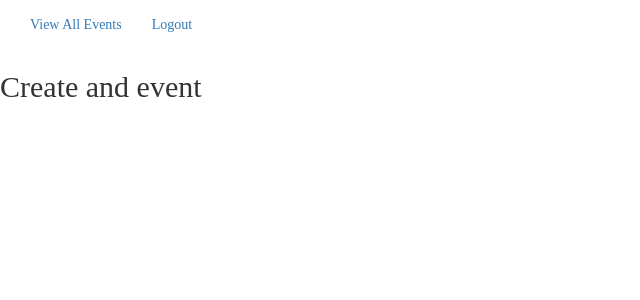
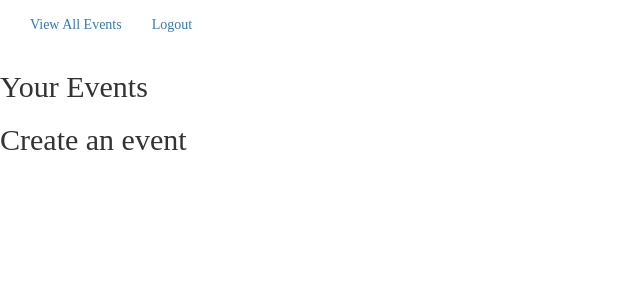
Before and after one commit to nurarenke/Seater, a Flask app: template templates/events.html in a window 1280 px wide. Shown: the top 300 px of the page, without its empty margins (0-640 px from the left). Run offline with Flask 2, Linux system fonts and the light colour scheme; the template is opened without the code that fills it, so the values that code supplies are empty; the visitor is signed in with stand-in values (Sample User, id 1); parts of the project's set-up code (start-up, migrations or seed data) failed here and were passed over; some libraries are stand-ins or nearby versions.

Commit message:
Add list of events

```diff
--- a/server.py
+++ b/server.py
@@ -6,6 +6,8 @@ from flask import Flask, render_template, request, flash, redirect, session
 from flask_debugtoolbar import DebugToolbarExtension
 
 from model import connect_to_db, db, User, Attendee, Event, Table, SeatingRelationship
+
+from assignments import table_assignments
 
 
 app = Flask(__name__)
@@ -75,7 +77,7 @@ def login_process():
     session["user_id"] = user.user_id
 
     flash("Logged in")
-    return render_template("/events.html")
+    return redirect("/")
 
 @app.route('/logout')
 def logout():
@@ -85,11 +87,20 @@ def logout():
     flash("Logged Out.")
     return redirect("/")
 
-@app.route('/events')
+@app.route('/events/')
 def display_events():
     '''Displays user's events'''
 
-    return render_template('/events.html')
+    user_id = session.get("user_id")
+
+    if user_id:
+        user_events = Event.query.filter_by(user_id = user_id).all()
+
+    else:
+        user_events = None
+
+    return render_template('/events.html',
+                            user_events=user_events)
 
 @app.route('/event-info')
 def display_attendee_list():
@@ -195,7 +206,16 @@ def table_detail(table_id):
 def assign_tables():
     '''assign tables'''
 
-pass
+    assignments = table_assignments()
+
+    for attendee_id in assignments[1]:
+        attendee = db.session.query(Attendee).filter(
+            Attendee.attendee_id==attendee_id).first()
+        attendee.table_id = 1
+        db.session.add(attendee)
+
+        return render_template()
+    pass
 
 
 if __name__ == "__main__":
--- a/templates/base.html
+++ b/templates/base.html
@@ -13,7 +13,7 @@
   <div class="collapse navbar-collapse">
             <ul class="nav navbar-nav">
             {% if "user_id" in session %}
-                <li><a href="/events">View All Events</a></li>
+                <li><a href="/events/">View All Events</a></li>
                 <li><a href="/logout">Logout</a></li>
               {% else %}
                   <li><a href="/register">Register</a></li>
--- a/templates/events.html
+++ b/templates/events.html
@@ -1,6 +1,13 @@
 {% extends 'base.html' %}
 {% block title %}Events{% endblock %}
 {% block content %}
-<h2>Create and event</h2>
+<h2>Your Events</h2>
+<ul>
+{% for event in user_events %}
+    <li>{{ event.event_name }}</li>
+{% endfor %}
+</ul>
+<h2>Create an event</h2>
+
 
 {% endblock %}
```
Also changed, not shown: assignments.py (+12 -1 lines).
